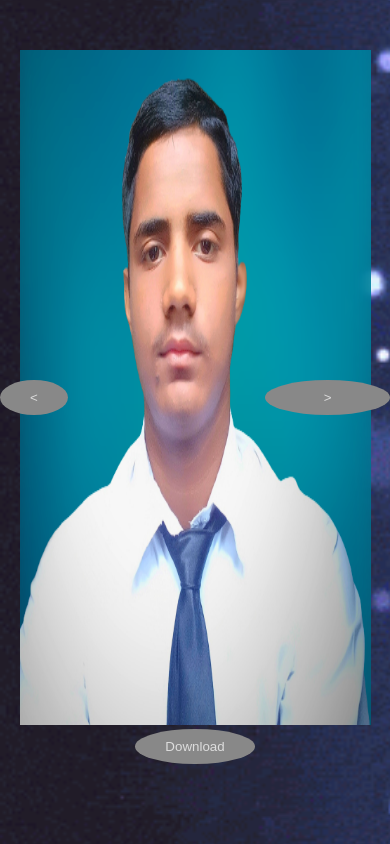
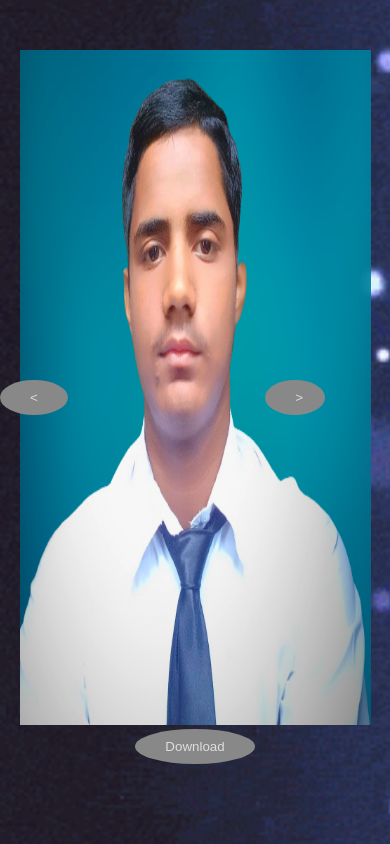
Before and after one commit to Aryan-we/Image-Slider, a plain HTML site: page index.html in a window 390 px wide. Drawn offline with Linux system fonts and the light colour scheme.

Commit message:
Update style.css

```diff
--- a/style.css
+++ b/style.css
@@ -59,6 +59,6 @@ button:hover{
 .btn2{
     position: absolute;
     top: 45%;
-    right: 0%;
+    right: 80%;
 }
 }
```
